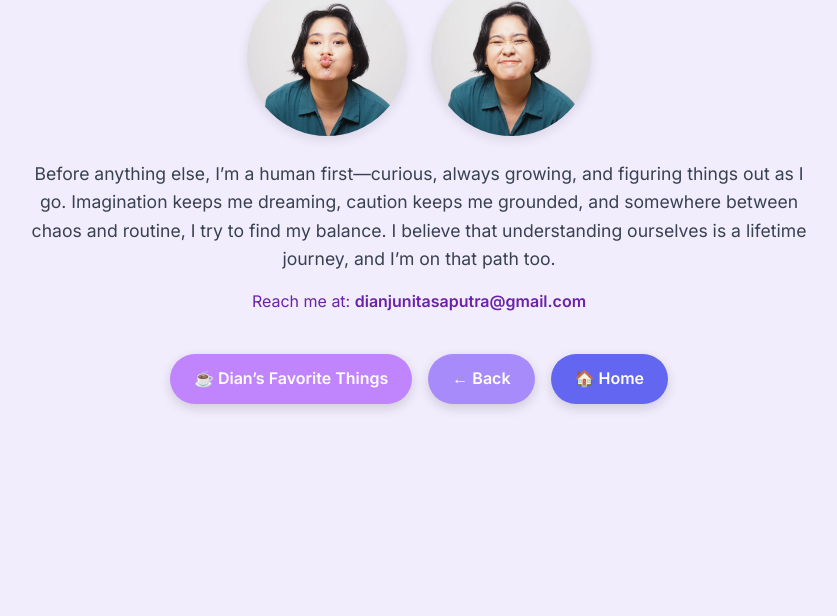
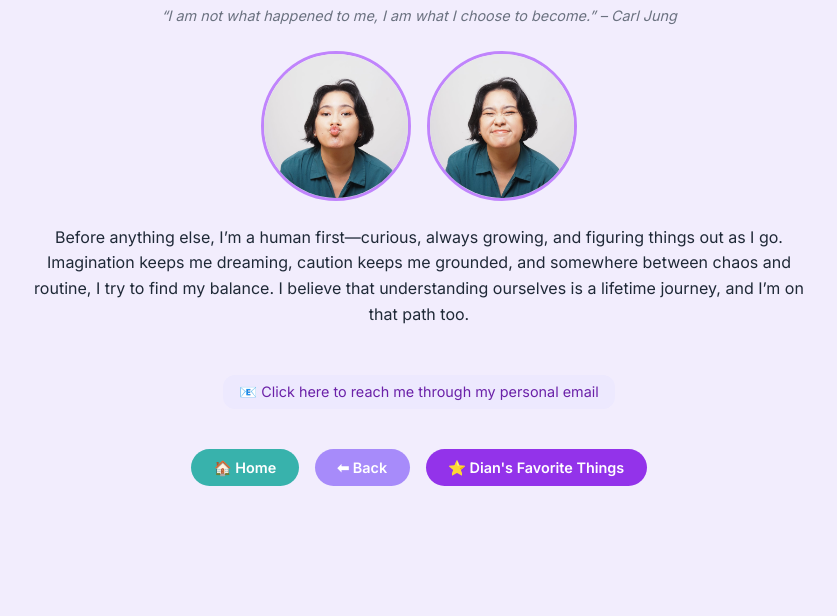
Before and after one commit to JuneWithin/junewithin.github.io, a plain HTML site: page human.html in a window 1280 px wide. Shown: the part 184-800 px from the top of the page, without its empty margins (221-1058 px from the left). Drawn offline with Linux system fonts and the light colour scheme.

Commit message:
Update human.html

```diff
--- a/human.html
+++ b/human.html
@@ -3,8 +3,8 @@
 <head>
   <meta charset="UTF-8" />
   <meta name="viewport" content="width=device-width, initial-scale=1.0" />
-  <title>Human Dian – JuneWithin</title>
-  <link href="https://fonts.googleapis.com/css2?family=Inter:wght@400;600;800&display=swap" rel="stylesheet">
+  <title>About Human Dian</title>
+  <link href="https://fonts.googleapis.com/css2?family=Inter:wght@400;600&display=swap" rel="stylesheet">
   <style>
     * {
       margin: 0;
@@ -17,89 +17,89 @@
       background-color: #f2edfd;
       color: #1f2937;
       padding: 2rem;
-      line-height: 1.6;
+      display: flex;
+      justify-content: center;
+      align-items: center;
+      min-height: 100vh;
     }
 
     .container {
       max-width: 800px;
-      margin: 0 auto;
       text-align: center;
     }
 
     h1 {
-      font-size: 2.5rem;
-      color: #a78bfa;
+      font-size: 2.2rem;
       margin-bottom: 0.5rem;
-      font-weight: 800;
+      color: #6b21a8;
     }
 
     .quote {
+      font-size: 0.9rem;
       font-style: italic;
-      font-size: 0.95rem;
       color: #6b7280;
-      margin-bottom: 2rem;
+      margin-bottom: 1.5rem;
+    }
+
+    .photo-group {
+      display: flex;
+      justify-content: center;
+      gap: 1rem;
+      margin: 1.5rem 0;
+    }
+
+    .photo-group img {
+      width: 150px;
+      height: 150px;
+      object-fit: cover;
+      border-radius: 50%;
+      border: 3px solid #c084fc;
     }
 
     p {
-      font-size: 1.1rem;
-      color: #374151;
-      margin-bottom: 1rem;
+      font-size: 1rem;
+      line-height: 1.6;
+      margin: 1rem 0;
     }
 
-    .photo-gallery {
-      display: flex;
-      justify-content: center;
-      gap: 1.5rem;
-      flex-wrap: wrap;
-      margin-bottom: 1.5rem;
+    .email-link {
+      display: inline-flex;
+      align-items: center;
+      gap: 0.5rem;
+      background-color: #ede9fe;
+      color: #6b21a8;
+      padding: 0.5rem 1rem;
+      border-radius: 12px;
+      font-size: 0.9rem;
+      font-weight: 500;
+      text-decoration: none;
+      margin-top: 2rem;
+      transition: background-color 0.3s ease, transform 0.2s ease;
     }
 
-    .profile-photo {
-      width: 160px;
-      height: 160px;
-      object-fit: cover;
-      border-radius: 50%;
-      box-shadow: 0 4px 12px rgba(0, 0, 0, 0.1);
+    .email-link:hover {
+      background-color: #ddd6fe;
+      transform: scale(1.03);
     }
 
-    .email {
-      margin-top: 1rem;
-      font-size: 1rem;
-      color: #6b21a8;
-    }
-
-    .email a {
-      text-decoration: none;
-      color: #6b21a8;
-      font-weight: 600;
-    }
-
-    .button-group {
+    .buttons {
       margin-top: 2.5rem;
       display: flex;
       justify-content: center;
+      gap: 1rem;
       flex-wrap: wrap;
-      gap: 1rem;
     }
 
     .btn {
-      padding: 0.75rem 1.5rem;
-      font-size: 1rem;
+      padding: 0.6rem 1.4rem;
+      font-size: 0.9rem;
       font-weight: 600;
+      color: white;
+      border: none;
       border-radius: 9999px;
+      cursor: pointer;
       text-decoration: none;
-      transition: all 0.2s ease;
-      box-shadow: 0 4px 12px rgba(0, 0, 0, 0.15);
-      color: white;
-    }
-
-    .btn-fav {
-      background-color: #c084fc;
-    }
-
-    .btn-fav:hover {
-      background-color: #a855f7;
-      transform: scale(1.05);
+      transition: background-color 0.3s ease, transform 0.2s ease;
     }
 
     .btn-back {
@@ -111,42 +111,49 @@
       transform: scale(1.05);
     }
 
+    .btn-favorite {
+      background-color: #9333ea;
+    }
+
+    .btn-favorite:hover {
+      background-color: #7e22ce;
+      transform: scale(1.05);
+    }
+
     .btn-home {
-      background-color: #6366f1;
+      background-color: #38b2ac;
     }
 
     .btn-home:hover {
-      background-color: #4f46e5;
+      background-color: #319795;
       transform: scale(1.05);
     }
   </style>
 </head>
 <body>
   <div class="container">
-    <h1>🌸 Meet Dian, the Human</h1>
-    <div class="quote">“I am not what happened to me, I am what I choose to become.” — Carl Jung</div>
+    <h1>Meet Dian, the Human</h1>
+    <p class="quote">“I am not what happened to me, I am what I choose to become.” – Carl Jung</p>
 
-    <!-- 📷 Two Photos of Dian -->
-    <div class="photo-gallery">
-      <img src="humandianpic1.jpg" alt="Dian Photo 1" class="profile-photo" />
-      <img src="humandianpic2.jpg" alt="Dian Photo 2" class="profile-photo" />
+    <div class="photo-group">
+      <img src="humandianpic1.jpg" alt="Dian photo 1">
+      <img src="humandianpic2.jpg" alt="Dian photo 2">
     </div>
 
-    <!-- 📝 Intro Text -->
     <p>
-      Before anything else, I’m a human first—curious, always growing, and figuring things out as I go. Imagination keeps me dreaming, caution keeps me grounded, and somewhere between chaos and routine, I try to find my balance. I believe that understanding ourselves is a lifetime journey, and I’m on that path too.
+      Before anything else, I’m a human first—curious, always growing, and figuring things out as I go.
+      Imagination keeps me dreaming, caution keeps me grounded, and somewhere between chaos and routine,
+      I try to find my balance. I believe that understanding ourselves is a lifetime journey, and I’m on that path too.
     </p>
 
-    <!-- 📧 Email -->
-    <p class="email">
-      Reach me at: <a href="mailto:dianjunitasaputra@gmail.com">dianjunitasaputra@gmail.com</a>
-    </p>
+    <a href="mailto:your.email@example.com" class="email-link">
+      📧 Click here to reach me through my personal email
+    </a>
 
-    <!-- 🔘 Buttons -->
-    <div class="button-group">
-      <a href="favorites.html" class="btn btn-fav">☕ Dian’s Favorite Things</a>
-      <a href="javascript:history.back()" class="btn btn-back">← Back</a>
+    <div class="buttons">
       <a href="index.html" class="btn btn-home">🏠 Home</a>
+      <a href="index.html" class="btn btn-back">⬅ Back</a>
+      <a href="favorites.html" class="btn btn-favorite">⭐ Dian's Favorite Things</a>
     </div>
   </div>
 </body>
```
